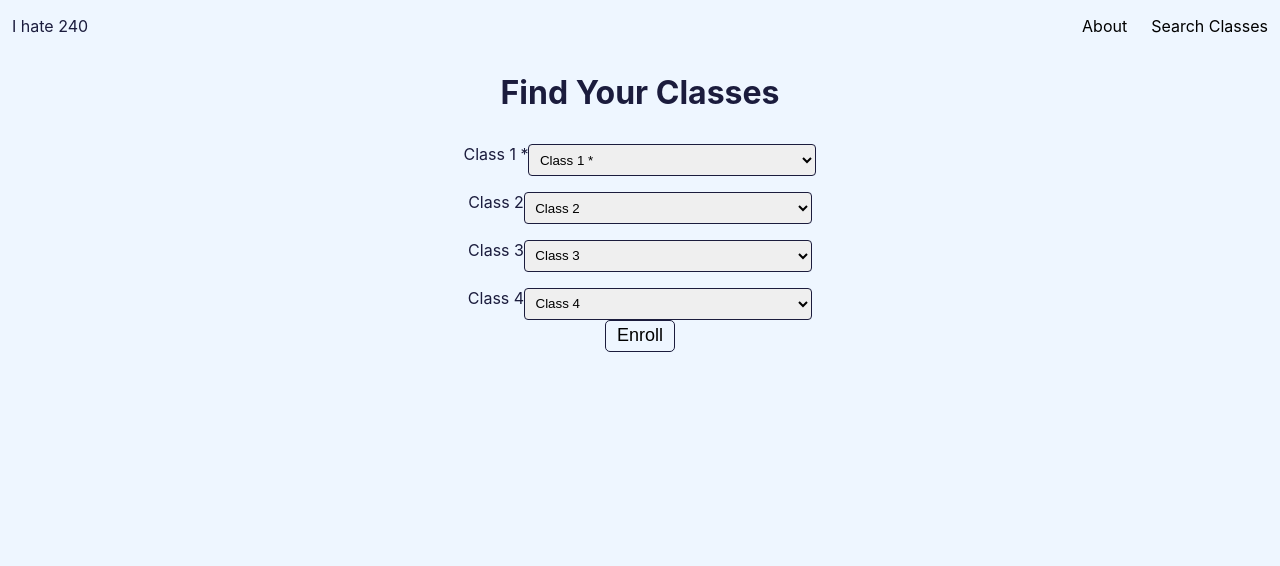
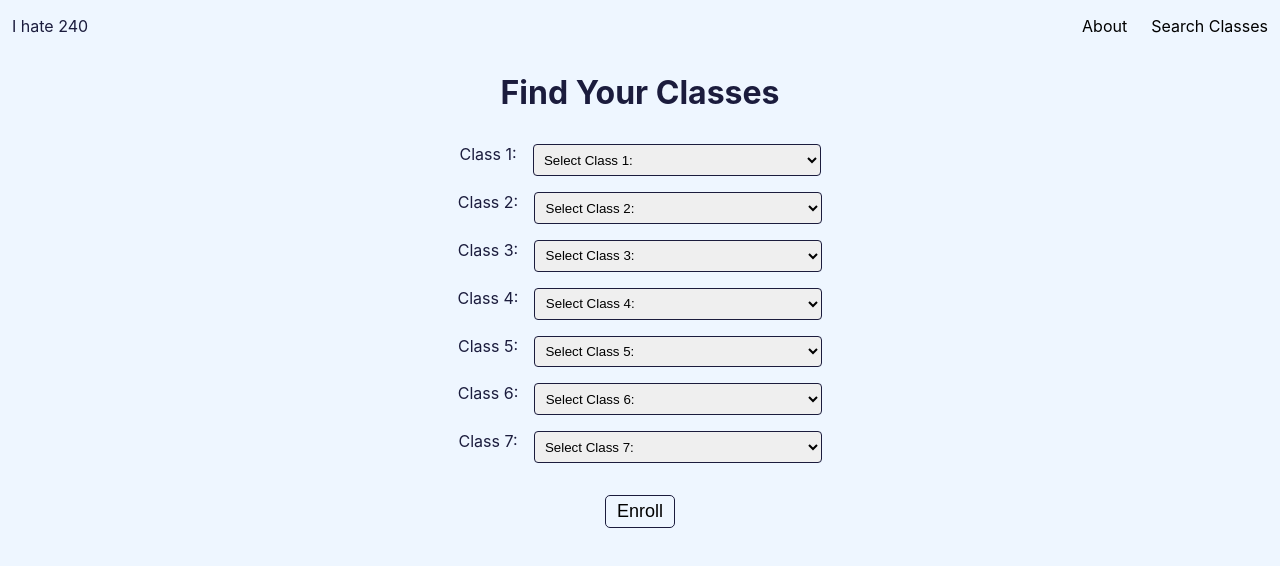
Before and after one commit to isabellehuangg/pset-collab, a React (Create React App) app in the folder client/: page /search in a window 1280 px wide. Shown: the top 566 px of the page. Built offline with nearby package versions, Linux system fonts and the light colour scheme.

Commit message:
Search classes

```diff
--- a/client/src/App.js
+++ b/client/src/App.js
@@ -5,6 +5,7 @@ import { BrowserRouter as Router, Routes, Route } from 'react-router-dom';
 import Navbar from './Components/Navbar';
 import Login from './Components/Login';
 import Signup from './Components/Signup';
+import Dashboard from './Components/DashBoard';
 
 function App() {
   return (
@@ -16,6 +17,7 @@ function App() {
           <Route path="/search" element={<ClassSearch />} />
           <Route path="/login" element={<Login />} />
           <Route path="/signup" element={<Signup />} />
+          <Route path="/dashboard" element={<Dashboard />} />
         </Routes>
       </Router>
     </div>
--- a/client/src/Components/ClassSearch.js
+++ b/client/src/Components/ClassSearch.js
@@ -1,29 +1,50 @@
-import { classes } from "./Constants/Class";
+import { classes, classList } from "./Constants/Class";
 import { useState } from "react";
 
 const ClassSearch = () => {
-    // fetch possible classes from db, for now, set as classes I have
+    const [selectedClasses, setSelectedClasses] = useState([]);
+    console.log(selectedClasses);
+    const handleClassSelect = (classId, selectedValue) => {
+        const updateSelected = [...selectedClasses];
+        const classIndex = updateSelected.findIndex(
+            (item) => item.classId === classId
+        );
+
+        // If the class is already selected, update its value
+        if (classIndex !== -1) {
+            updateSelected[classIndex].selectedValue = selectedValue;
+        } else {
+            // If the class is not selected, add it to the array
+            updateSelected.push({ classId, selectedValue });
+        }
+        setSelectedClasses(updateSelected);
+    };
+
     return (
         <div className="ClassSearch">
             <h1>Find Your Classes</h1>
-            <form>
+            <form className="classForm">
                 {classes.map((classItem) => (
                     <div className="class-wrapper" key={classItem.id}>
                         <label htmlFor={classItem.id} className="selectClass">{classItem.label}</label>
-                    <select id="classes" className="select-box">
-                        <option disabled selected value> {classItem.label} </option>
-                        {classes.map((classCode) => (
-                            <option key={classCode.value} value={classCode.value}>
-                                {classCode.label}
+                        <select id={classItem.id} className="select-box" defaultValue="" onChange={(e) => handleClassSelect(classItem.id, e.target.value)}>
+                            <option disabled value="">Select {classItem.label}</option>
+                            {classList.map((classCode) => (
+                                <option key={classCode.id} value={classCode.class}>
+                                    {classCode.class}
                                 </option>
                             ))}
                         </select>
                     </div>
                 ))}
             </form>
+            <div className="belowForm">
+                <a href="/dashboard">
                     <button className="button">Enroll</button>
+                </a>
+            </div>
         </div>
     );
-}
+};
 
 export default ClassSearch;
--- a/client/src/Components/Constants/Class.js
+++ b/client/src/Components/Constants/Class.js
@@ -1,8 +1,20 @@
 const classes = [
-    { id: 'Class 1', label: 'Class 1 *', type: 'class1' },
-    { id: 'Class 2', label: 'Class 2', type: 'class2' },
-    { id: 'Class 3', label: 'Class 3', type: 'class3' },
-    { id: 'Class 4', label: 'Class 4', type: 'class4' },
+    { id: 'Class 1', label: 'Class 1:', type: 'class1' },
+    { id: 'Class 2', label: 'Class 2:', type: 'class2' },
+    { id: 'Class 3', label: 'Class 3:', type: 'class3' },
+    { id: 'Class 4', label: 'Class 4:', type: 'class4' },
+    { id: 'Class 5', label: 'Class 5:', type: 'class5' },
+    { id: 'Class 6', label: 'Class 6:', type: 'class6' },
+    { id: 'Class 7', label: 'Class 7:', type: 'class7' },
 ];
 
-export { classes };
+const classList = [
+    {id: '1', class: "ECE 204: Numerical Methods"},
+    {id: '2', class: "ECE 205: Advanced Calculus I"},
+    {id: '3', class: "ECE 222: Digital Computers"},
+    {id: '4', class: "ECE 109: Chemistry for Engineers"},
+    {id: '5', class: "ECE 240: Circuits"},
+    {id: '6', class: "ECE 250: Data Structures and Algorithms"},
+]
+
+export { classList, classes };
--- /dev/null
+++ b/client/src/Components/DashBoard.js
@@ -0,0 +1,7 @@
+const Dashboard = () => {
+    return (
+        <h1>Hello</h1>
+     );
+}
+
+export default Dashboard;
--- a/client/src/Components/Home.js
+++ b/client/src/Components/Home.js
@@ -5,12 +5,6 @@ import axios from "axios";
 
 const Home = () => {
     const [items, setItems] = useState([]);
-
-    useEffect(() => {
-      axios.get("/api/items")
-      .then(response => setItems(response.data))
-      .catch(error => console.error(error))
-    }, []);
 
     items.map(item => (
       console.log(item.id)
--- a/client/src/index.css
+++ b/client/src/index.css
@@ -63,6 +63,7 @@ code {
   background-color: #eef6ff;
   border-radius: 5px;
   transition-duration: 100ms;
+  max-width: fit-content;
 }
 
 .button:hover {
@@ -71,6 +72,16 @@ code {
 
 .title {
   margin-bottom: 0.75rem;
+}
+
+.classForm {
+  margin-bottom: 2rem;
+}
+
+.belowForm {
+  display:flex;
+  flex-direction: column;
+  align-items: center;
 }
 
 .description {
@@ -159,3 +170,7 @@ input:focus {
 .class-wrapper > select {
   justify-self: flex-end;
 }
+
+.selectClass {
+  margin-right: 1rem;
+}
--- a/package.json
+++ b/package.json
@@ -1,5 +1,6 @@
 {
   "dependencies": {
+    "axios": "^1.5.0",
     "react-router-dom": "^6.16.0"
   }
 }
```
Also changed, not shown: 1 other file (tests, documents, lock files or other folders). Lines whose indentation alone changed are shown as unchanged.
